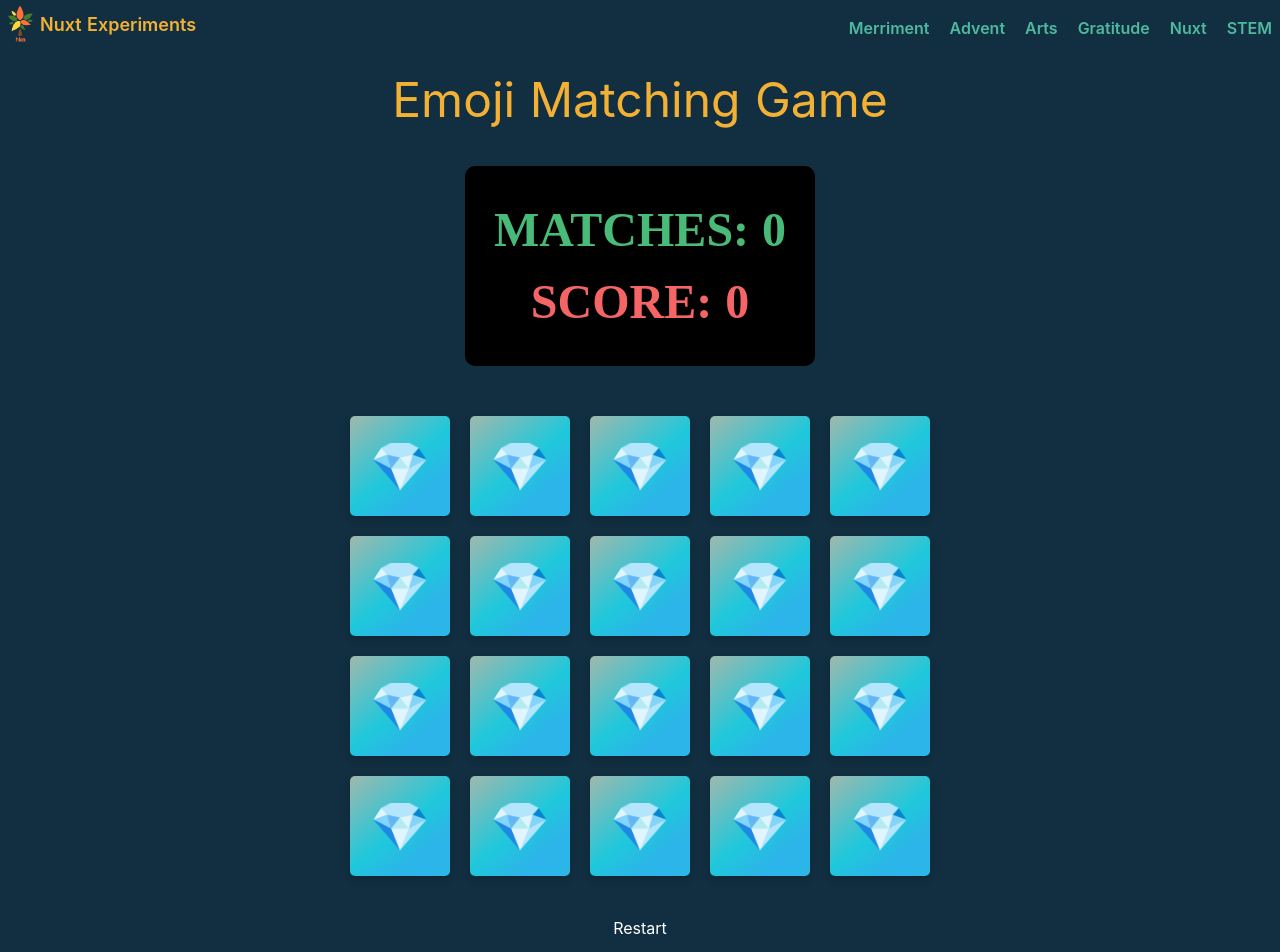
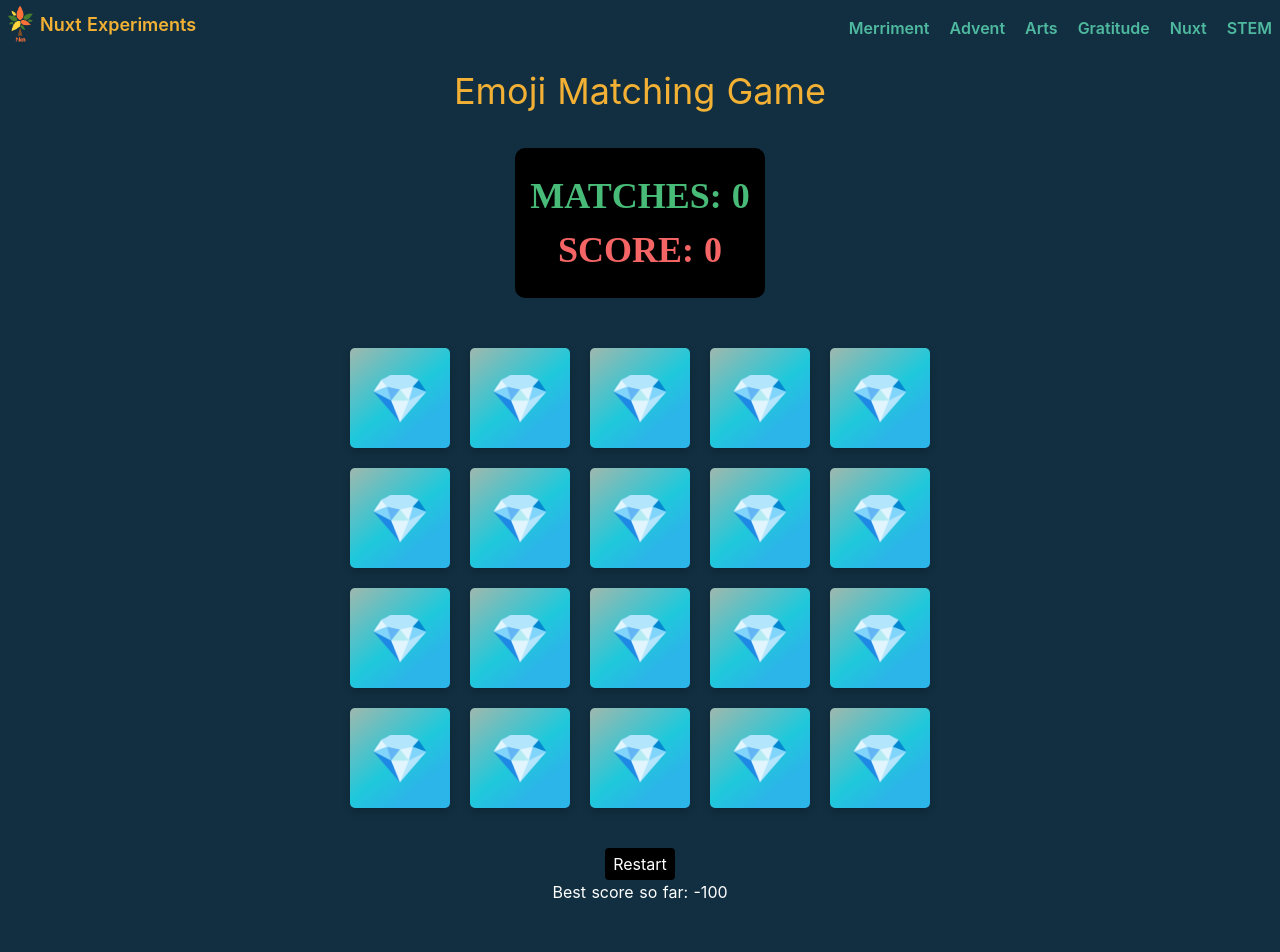
Before and after one commit to ethyl2/nuxt-experiment, a Nuxt app: page /match-game in a window 1280 px wide. Shown: the top 952 px of the page. Built offline with nearby package versions, Linux system fonts and the light colour scheme; a web font is replaced by a local one.

Commit message:
Feat: Saves best score in local storage; adds link to match game in merriment page

```diff
--- a/components/matchGame/ScoreBoard.vue
+++ b/components/matchGame/ScoreBoard.vue
@@ -1,8 +1,8 @@
 <style scoped>
 @import url('https://fonts.googleapis.com/css?family=Codystar&display=swap');
 .score-board {
-  width: 350px;
-  height: 200px;
+  width: 250px;
+  height: 150px;
   background-color: black;
   margin: 30px 10px 10px;
   border-radius: 10px;
@@ -14,7 +14,7 @@
 
 .score-board-score {
   font-family: 'Codystar', cursive;
-  font-size: 3rem;
+  font-size: 2.25rem;
   font-weight: bold;
 }
 
--- a/pages/match-game.vue
+++ b/pages/match-game.vue
@@ -1,6 +1,6 @@
 <template>
   <div class="flex flex-col items-center justify-center">
-    <h1 class="matching-game-title text-xl pt-4 md:text-5xl">
+    <h1 class="matching-game-title text-xl pt-4 md:text-4xl">
       Emoji Matching Game
     </h1>
     <score-board
@@ -9,9 +9,14 @@
       :game-won="gameWon"
     />
     <game-board :cards="cards" @flip-card="flipCard" />
-    <button type="button" @click="restart">
+    <button
+      type="button"
+      class="bg-black px-2 py-1 rounded hover:bg-gray-800"
+      @click="restart"
+    >
       {{ gameWon ? 'Play Again' : 'Restart' }}
     </button>
+    <p>Best score so far: {{ bestScore }}</p>
   </div>
 </template>
 
@@ -36,7 +41,7 @@ export default {
           id: 2,
         },
         {
-          value: '🌻',
+          value: '💣',
           flipped: false,
           id: 3,
         },
@@ -87,7 +92,7 @@ export default {
           id: 12,
         },
         {
-          value: '🌻',
+          value: '💣',
           flipped: false,
           id: 13,
         },
@@ -131,10 +136,16 @@ export default {
       pairsFoundCount: 0,
       gameWon: false,
       score: 0,
+      bestScore: -100,
     }
   },
   mounted() {
     this.shuffleCards()
+    if (process.browser) {
+      this.bestScore = localStorage.getItem('bestScore')
+        ? localStorage.getItem('bestScore')
+        : -100
+    }
   },
   methods: {
     flipCard(cardId) {
@@ -153,6 +164,12 @@ export default {
         this.pairsFoundCount += 1
         if (this.pairsFoundCount === this.cards.length / 2) {
           this.gameWon = true
+          if (this.score > this.bestScore) {
+            this.bestScore = this.score
+            if (process.browser) {
+              localStorage.setItem('bestScore', this.bestScore)
+            }
+          }
         }
       } else {
         setTimeout(() => {
@@ -174,11 +191,13 @@ export default {
     },
     restart() {
       this.cards.map((card) => (card.flipped = false))
-      this.shuffleCards()
-      this.gameWon = false
-      this.selectedCards = []
-      this.pairsFoundCount = 0
-      this.score = 0
+      setTimeout(() => {
+        this.shuffleCards()
+        this.gameWon = false
+        this.selectedCards = []
+        this.pairsFoundCount = 0
+        this.score = 0
+      }, 500)
     },
   },
 }
--- a/pages/merriment.vue
+++ b/pages/merriment.vue
@@ -24,6 +24,10 @@
       >
         <nuxt-link to="/thimble/start" class="flex items-center font-semibold"
           ><span class="block text-2xl pr-1">😅 </span> Thimble Game</nuxt-link
+        >
+        <nuxt-link to="/match-game" class="flex items-center font-semibold"
+          ><span class="block text-2xl pr-1">🦖 </span> Emoji Matching
+          Game</nuxt-link
         >
         <nuxt-link to="/songs" class="flex items-center font-semibold"
           ><span class="block text-2xl pr-1">🎶 </span> Silly Songs</nuxt-link
```
Also changed, not shown: 1 other file (tests, documents, lock files or other folders).
